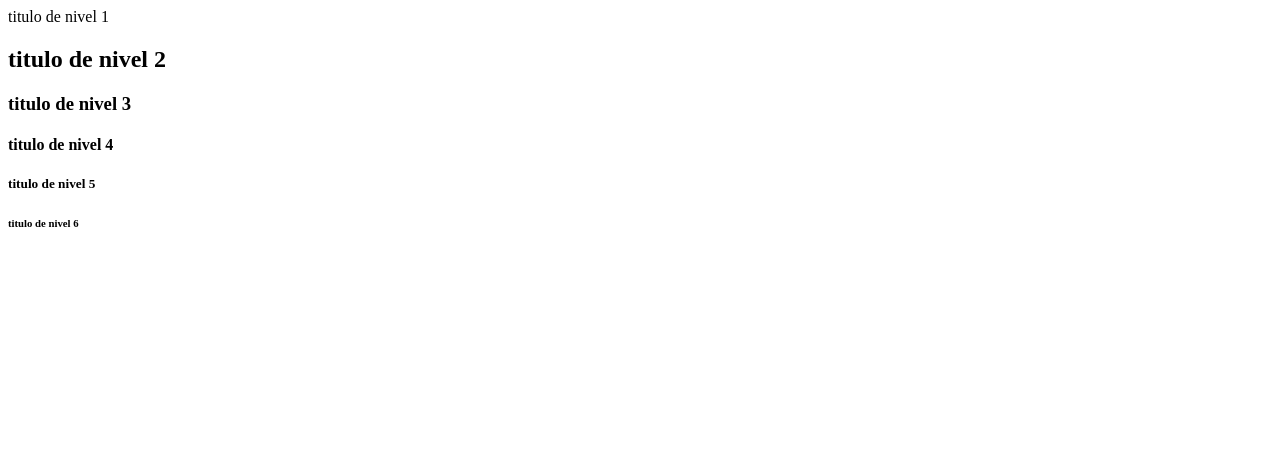
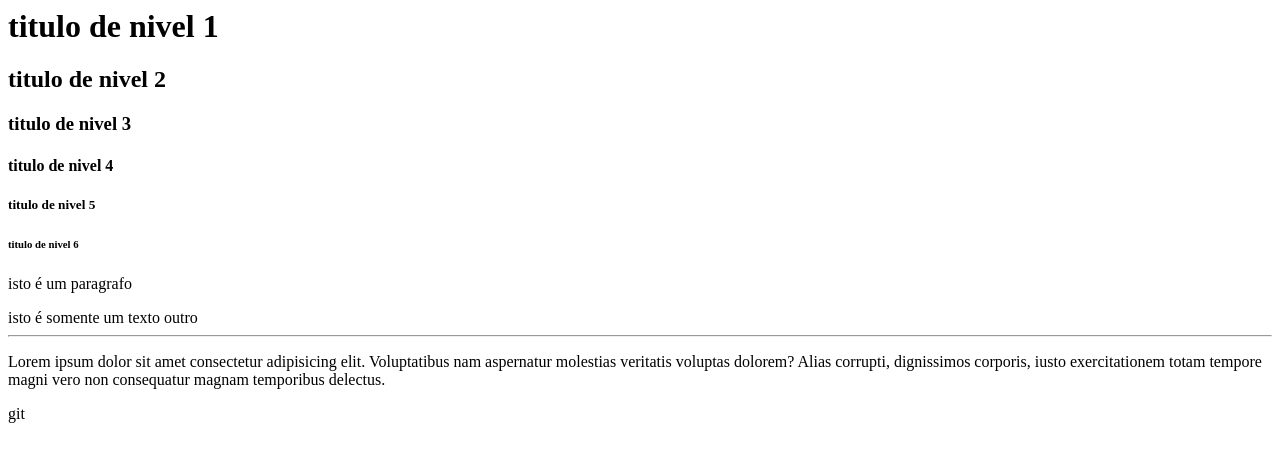
Before and after one commit to Marcao46/web, a plain HTML site: page index.html in a window 1280 px wide. Drawn offline with Linux system fonts and the light colour scheme.

Commit message:
tags texto

```diff
--- a/index.html
+++ b/index.html
@@ -2,13 +2,22 @@
     <head>
     <title>Meu primeiro HTML</title>
 </head>
-<body
+<body>
+    <!-- isto é um comentario-->
   <h1>titulo de nivel 1</h1>
   <h2>titulo de nivel 2</h2>
   <h3>titulo de nivel 3</h3>
   <h4>titulo de nivel 4</h4>
   <h5>titulo de nivel 5</h5>
   <h6>titulo de nivel 6</h6>
+  <p> isto é um paragrafo</p>
+<spam>isto é somente um texto </spam><spam>outro </spam>
+<hr>
+
+<p> Lorem ipsum dolor sit amet consectetur adipisicing elit. Voluptatibus nam aspernatur molestias
+    veritatis voluptas dolorem? Alias corrupti, dignissimos corporis,
+    iusto exercitationem totam tempore magni vero non consequatur magnam temporibus delectus.</p>
+
 </body>
 
-<html>
+<html>git
```
